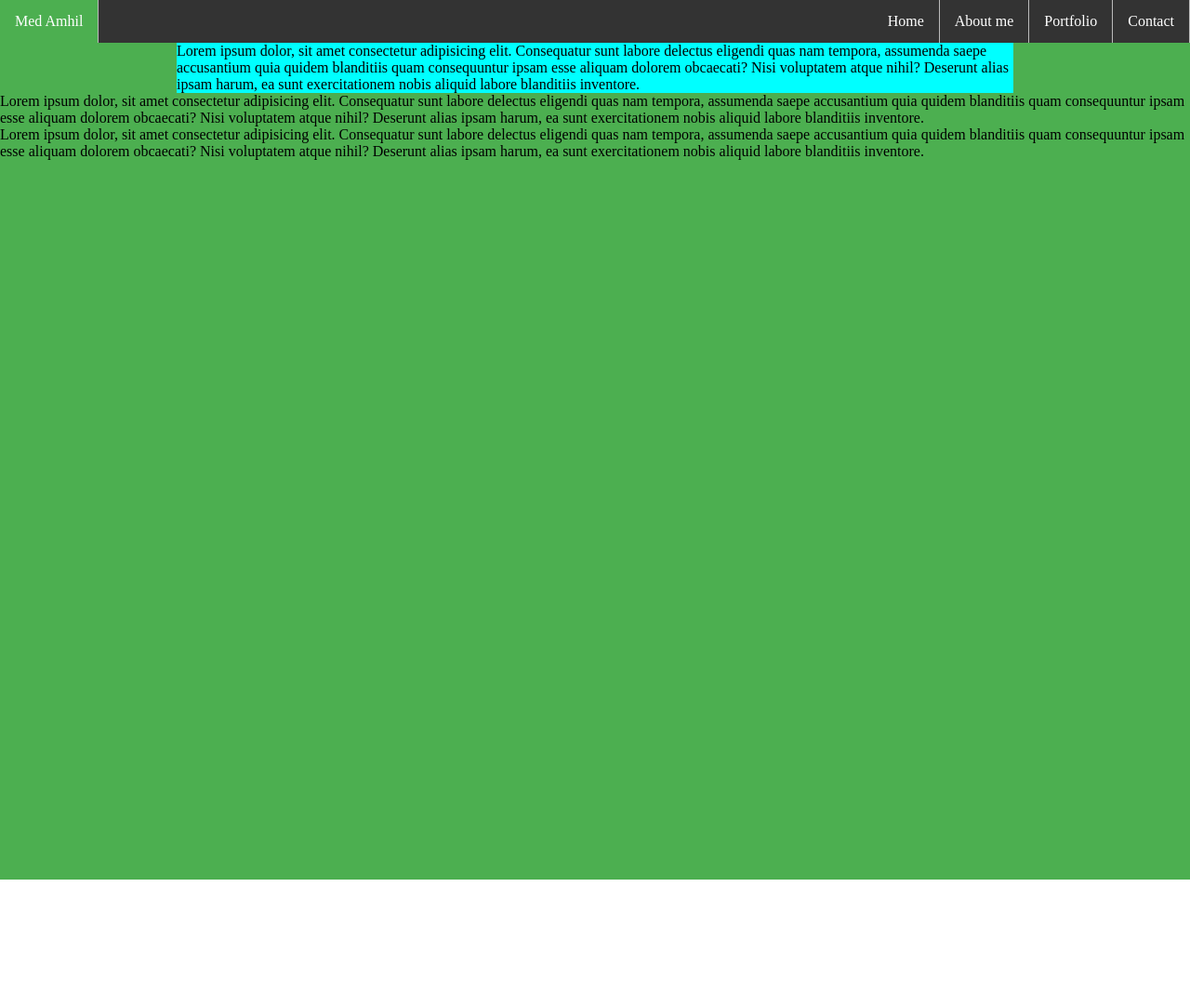
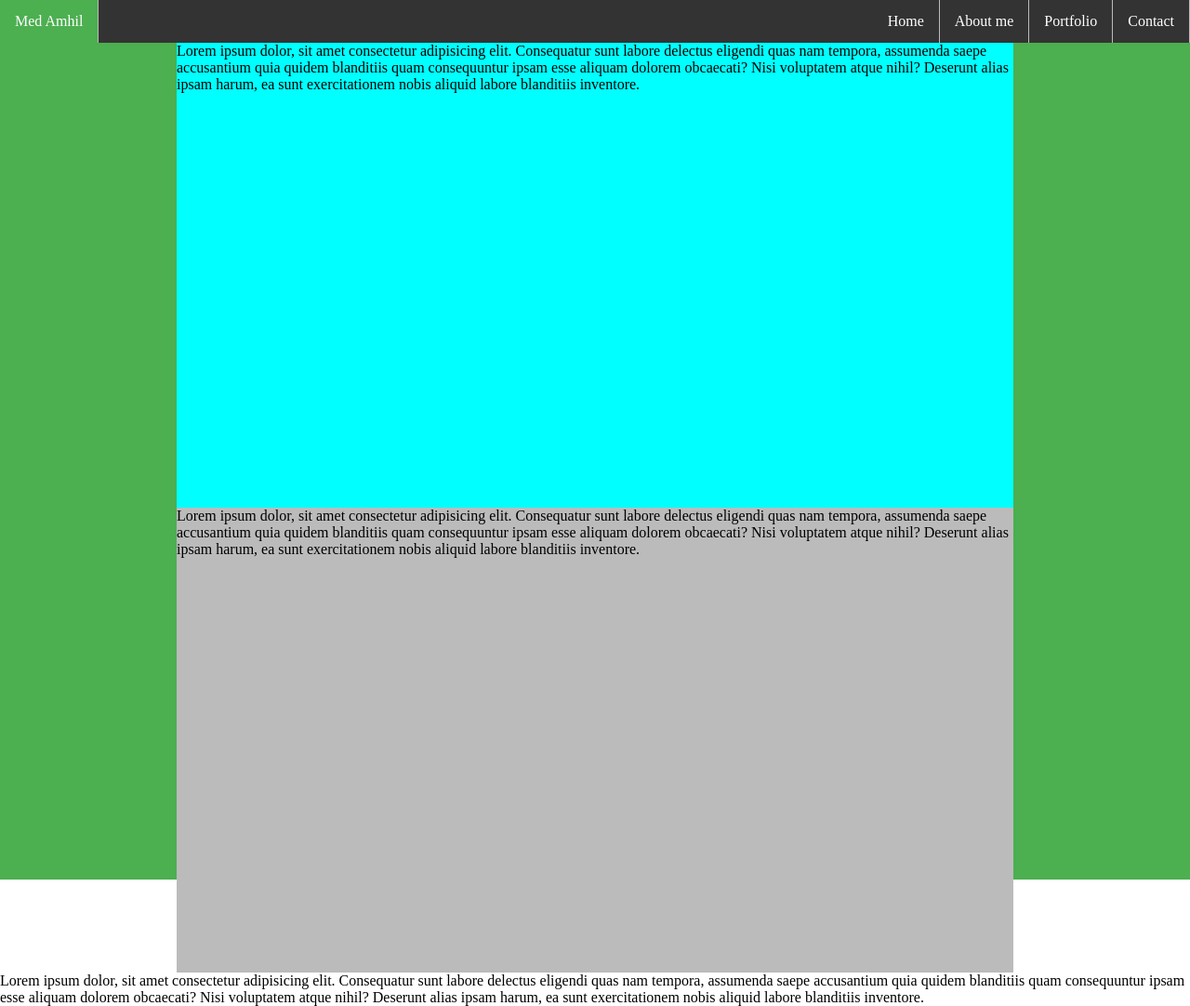
Before and after one commit to med-13/portfolio, a plain HTML site: page index.html in a window 1280 px wide. Shown: the whole page at 93% size. Before the commit the page ends 946 px from the top, so only its background shows below. Drawn offline with Linux system fonts and the light colour scheme.

Commit message:
home section

```diff
--- a/main.css
+++ b/main.css
@@ -44,6 +44,14 @@ navbar--item a:hover:not(.active) {
 
 .home-section {
     width: 900px;
+    height: 500px;
     margin: auto;
     background-color: aqua;
 }
+
+.About-section {
+    width: 900px;
+    height: 500px;
+    margin: auto;
+    background-color: #bbb;
+}
```
